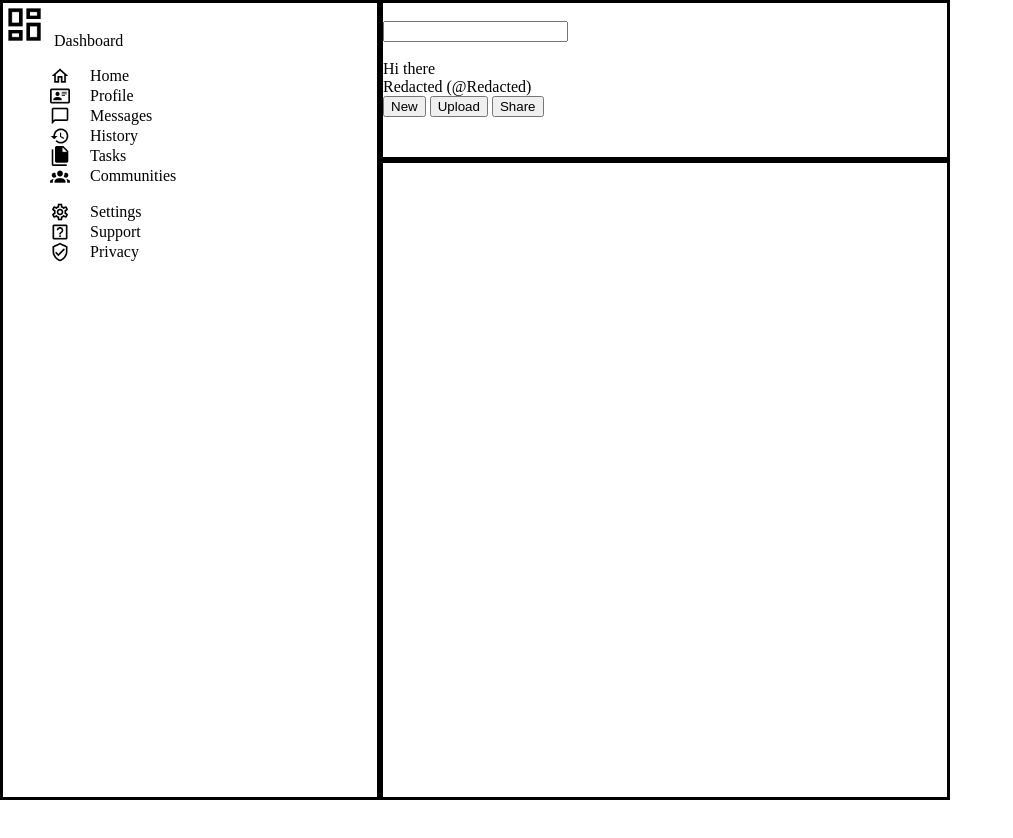
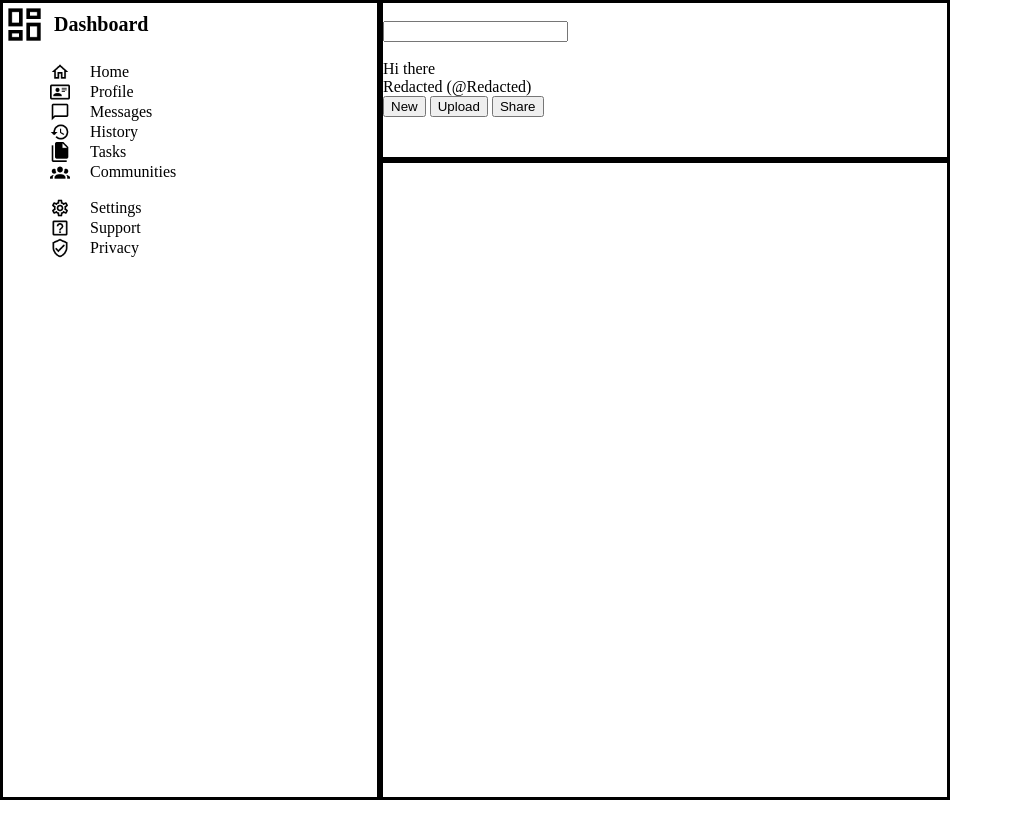
Before and after one commit to zoriarez/Admin-Dashboard, a plain HTML site: page index.html in a window 1280 px wide. Shown: the whole page, without its empty margins (0-1013 px from the left). Drawn offline with Linux system fonts and the light colour scheme.

Commit message:
sidebar css

```diff
--- a/style.css
+++ b/style.css
@@ -56,7 +56,11 @@ body{
 
 }
 .nav-heading{
-
+    font-weight: bold;
+    font-size: 20px;
+    grid-row: 1/2;
+    display: flex;
+    align-items: center;
 }
 .dash-img{
     width: 43px;
@@ -73,7 +77,9 @@ body{
     margin-right: 20px;
 }
 
-.nav-bar{}
+.nav-bar{
+    grid-row: 2/3;
+}
 
 .nav-list{}
 
```
